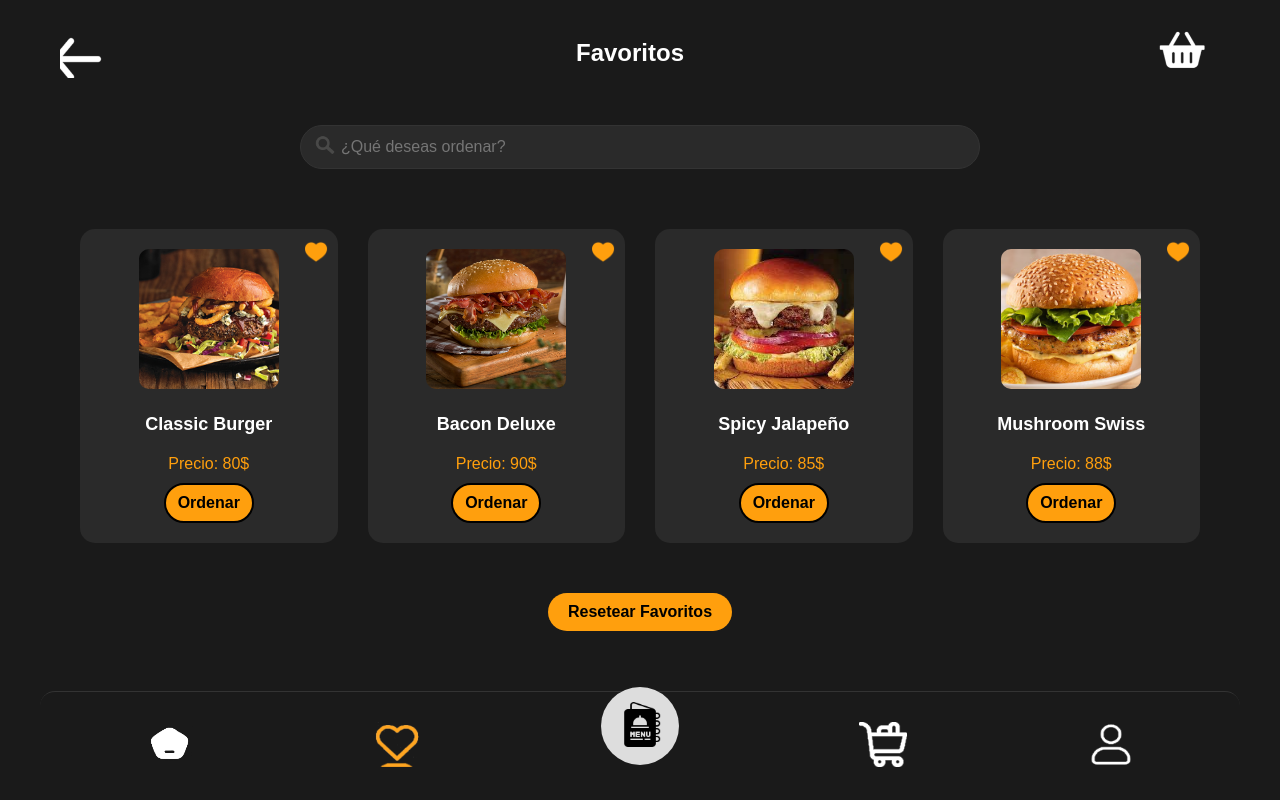
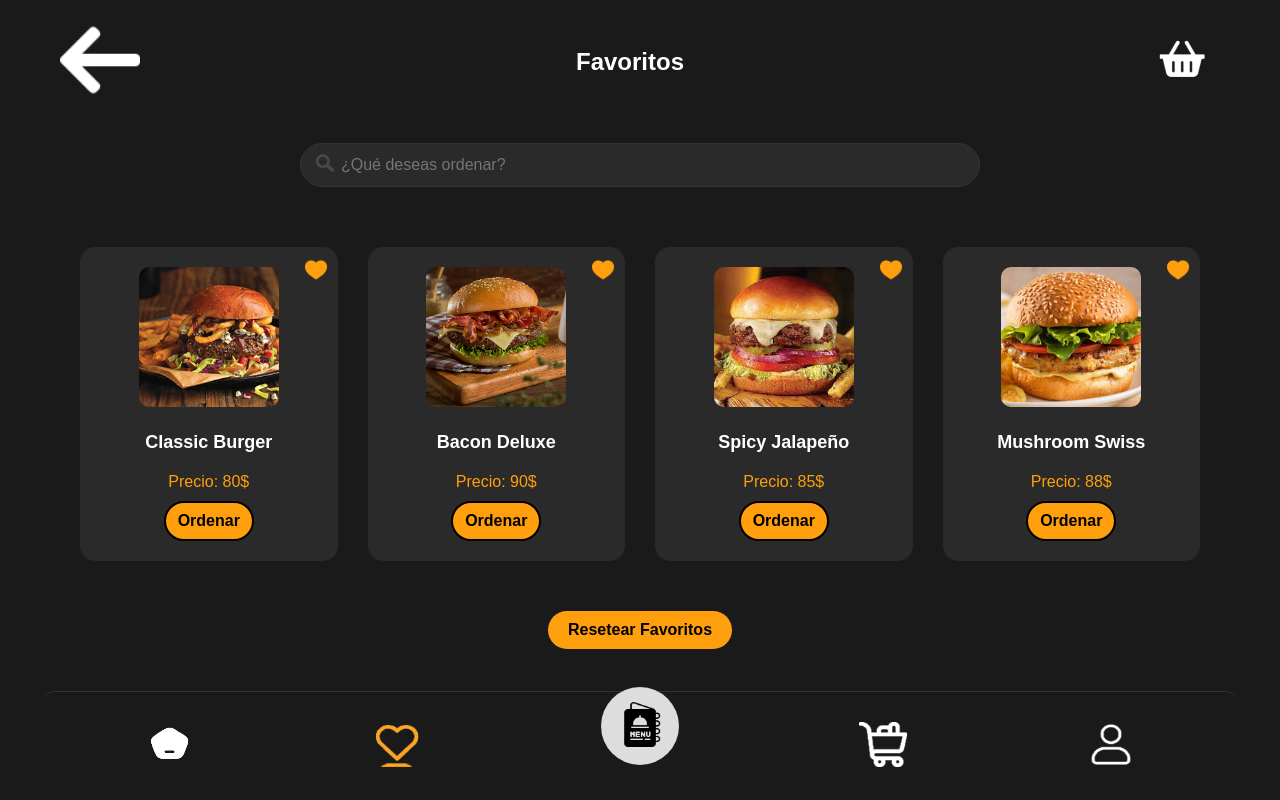
Before and after one commit to JuanAramburo/Mazap, a plain HTML site: page html/favoritos.html in a window 1280 px wide. Drawn offline with Linux system fonts and the light colour scheme.

Commit message:
Flechas nuevas

```diff
--- a/html/favoritos.html
+++ b/html/favoritos.html
@@ -12,7 +12,7 @@
 <body>
     <header>
         <button class="back-button">
-            <img src="/img/white-arrow-road-sign-colorful-transparent-png.png" alt="Volver" class="flecha"
+            <img src="/img/flecha-izquierda.png" alt="Volver" class="flecha"
                 onclick="goBack()">
         </button>
         <h1>Favoritos</h1>
```
Also changed, not shown: html/menu.html (+1 -1 lines).
